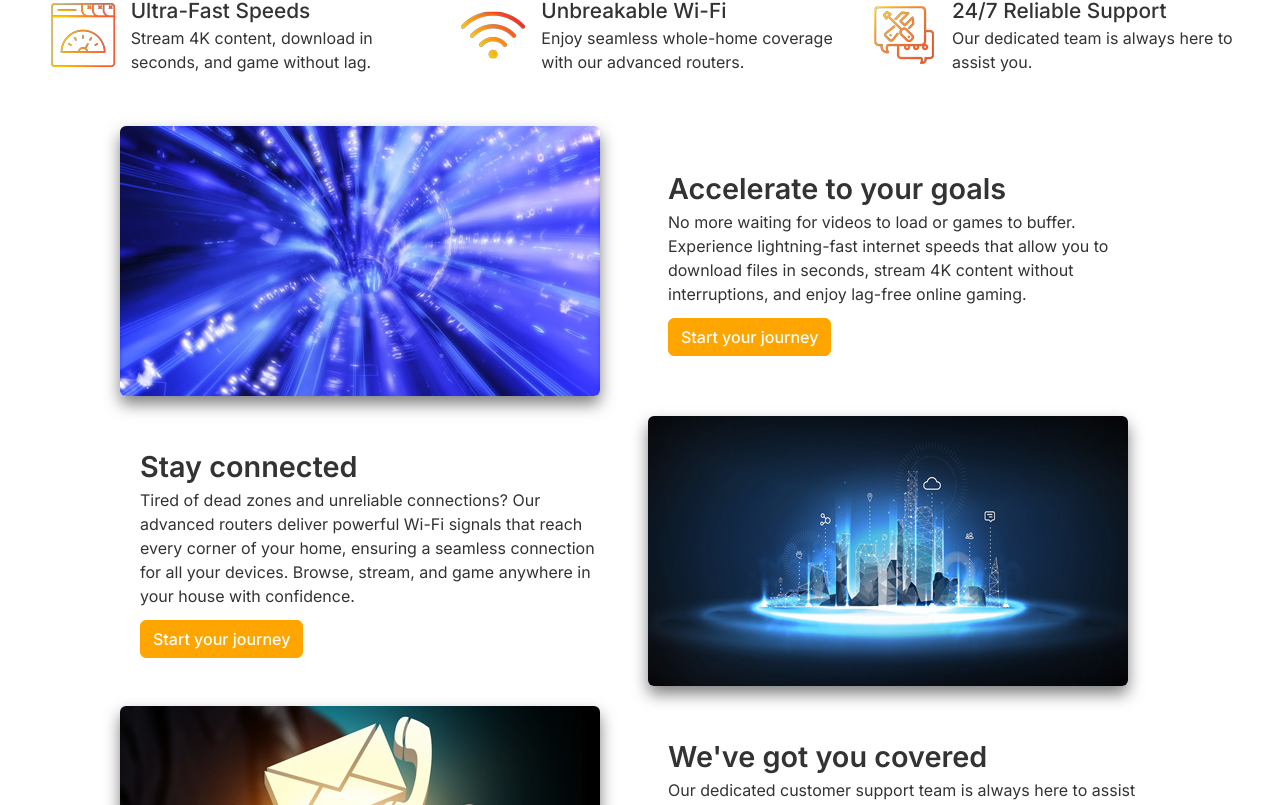
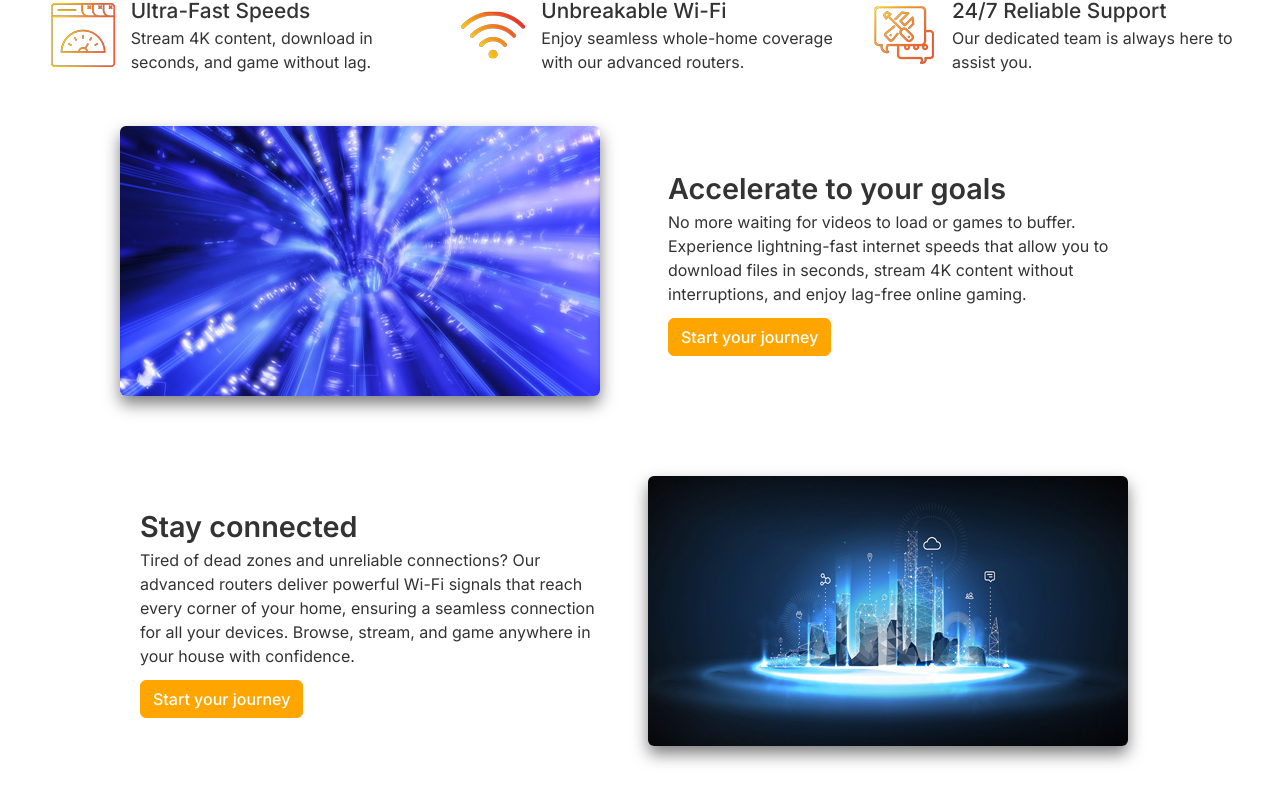
Before and after one commit to krisbelangernelson/internet-provider-ui-nextjs, a Next.js app: page / in a window 1280 px wide. Shown: the part 1035-1840 px from the top of the page. Built offline with nearby package versions, Linux system fonts and the light colour scheme.

Commit message:
feat: transition homepage feature images (#14)
* feat: transition on visibility

* feat: transition homepage feature images

```diff
--- /dev/null
+++ b/src/components/atoms/ImageTransition/ImageTransition.tsx
@@ -0,0 +1,27 @@
+import React, { useState } from 'react'
+import NextImage, { StaticImageData } from 'next/image'
+
+interface ImageTransitionProps {
+  src: string | StaticImageData
+  alt: string
+  className: string
+  loading: 'eager' | 'lazy' | undefined
+  position: number
+}
+
+const ImageTransition = (props: ImageTransitionProps) => {
+  const [isReady, setIsReady] = useState(false)
+
+  return (
+    <div className={`transition-opacity ease-in delay-700 duration-500 ${isReady ? 'opacity-100' : 'opacity-0'}`}>
+      <NextImage
+        {...props}
+        src={props.src}
+        onLoad={() => { setIsReady(true) }}
+        className={`${props.className} transition-transform ease-in delay-700 duration-500 ${isReady ? '' : `${props.position === 1 ? '-' : ''}translate-x-full`}`}
+      />
+    </div>
+  )
+}
+
+export default ImageTransition
--- a/src/components/pages/Home/Features.tsx
+++ b/src/components/pages/Home/Features.tsx
@@ -10,7 +10,7 @@ export default function Features(props: FeaturesProps) {
 
   return (
     <section className={`section-${dark ? 'dark' : 'light'} features py-8 px-4 pt-3 lg:pt-5 pb-4 lg:pb-12 flex justify-center`}>
-      <div className="container grid gap-3 lg:gap-5 justify-center">
+      <div className="container grid gap-5 lg:gap-[5rem] justify-center">
         {children}
       </div>
     </section>
--- a/src/components/pages/Home/FeaturesItem.tsx
+++ b/src/components/pages/Home/FeaturesItem.tsx
@@ -1,7 +1,8 @@
 'use client'
 
+import ImageTransition from '@/components/atoms/ImageTransition/ImageTransition'
 import { ROUTES } from '@/constants'
-import Image, { StaticImageData } from 'next/image'
+import { StaticImageData } from 'next/image'
 import { useRouter } from 'next/navigation'
 
 interface FeaturesItemProps {
@@ -19,12 +20,7 @@ export default function FeaturesItem(props: FeaturesItemProps) {
   return (
     <div className="grid grid-cols-1 lg:grid-cols-2 items-center md:gap-4">
       <div className={`sm:w-[32rem] md:order-${imageOrder}`}>
-        <Image
-          loading="lazy"
-          src={imgSrc}
-          className="rounded-md shadow-lg"
-          alt="Feature image"
-        />
+        <ImageTransition src={imgSrc} alt="Feature image" loading="lazy" className="rounded-md shadow-lg" position={imageOrder} />
       </div>
       <div className={`sm:w-[32rem] text-start p-3 lg:p-5 md:order-${textOrder}`}>
         <h2>{heading}</h2>
```
